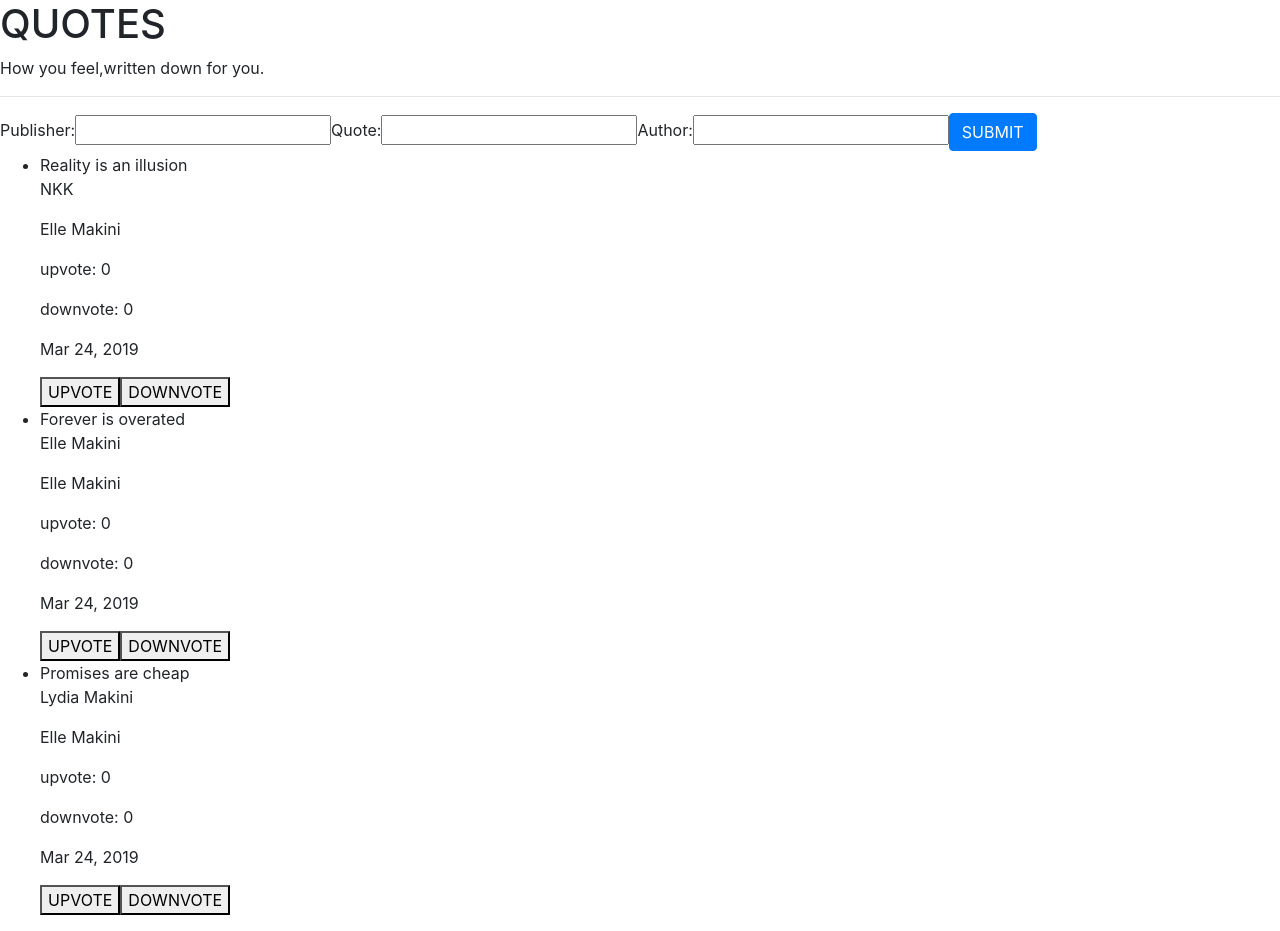
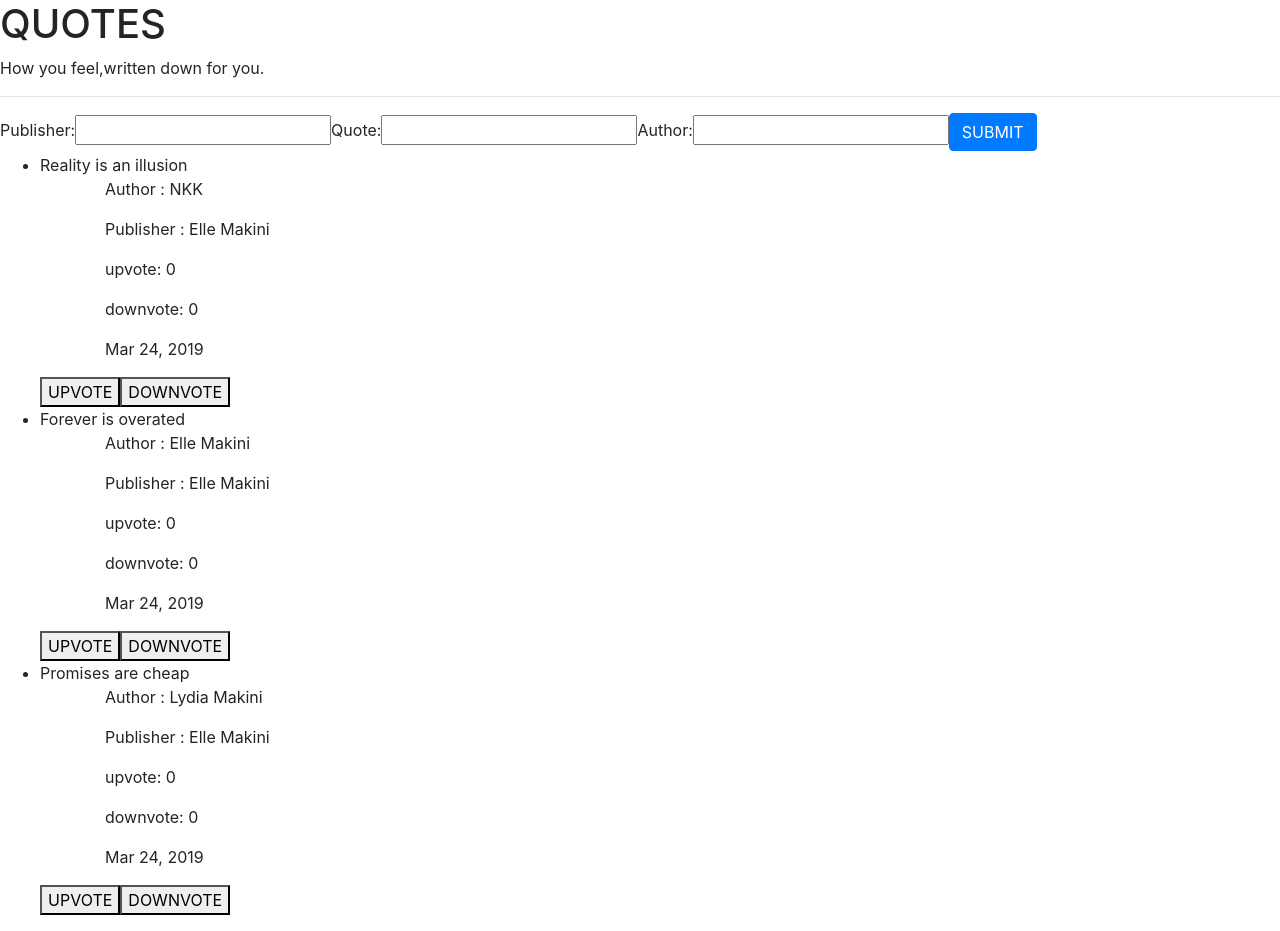
Before and after one commit to lydiah2015/Angular-quotes, an Angular app: page / in a window 1280 px wide. Built offline with nearby package versions, Linux system fonts and the light colour scheme.

Commit message:
added bootstrap class

```diff
--- a/src/app/quote-details/quote-details.component.html
+++ b/src/app/quote-details/quote-details.component.html
@@ -1,5 +1,7 @@
-<p>{{quote.author}}</p>
-<p>{{quote.publisher}}</p>
-<p>upvote: {{quote.upvote}}</p>
-<p>downvote: {{quote.downvote}}</p>
-<p>{{quote.date | date}}</p>
+<div class="container">
+    <p>Author : {{quote.author}}</p>
+    <p>Publisher  : {{quote.publisher}}</p>
+    <p>upvote: {{quote.upvote}}</p>
+    <p>downvote: {{quote.downvote}}</p>
+    <p>{{quote.date | date}}</p>
+</div>
```
